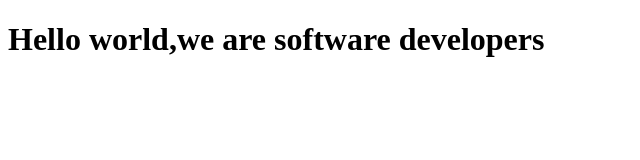
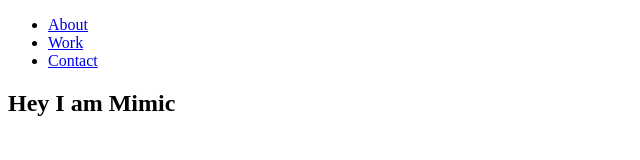
Before and after one commit to AbeeraTahir/Abeera-Ebuka, a plain HTML site: page index.html in a window 1280 px wide. Shown: the whole page, without its empty margins (0-640 px from the left). Drawn offline with Linux system fonts and the light colour scheme.

Commit message:
HTML till step 7

```diff
--- a/index.html
+++ b/index.html
@@ -8,7 +8,19 @@
 
   <body>
     <script src="https://cdn.freecodecamp.org/testable-projects-fcc/v1/bundle.js"></script>
-    <h1>Hello world,we are software developers</h1>
+    <nav id="navbar">
+      <ul>
+        <li><a href="#projects">About</a></li>
+        <li><a href="#projects">Work</a></li>
+        <li><a href="#projects">Contact</a></li>
+      </ul>
+    </nav>
+    <section id="welcome-section">
+      <h1>Hey I am Mimic</h1>
+    </section>
+    <section id="projects">
+      <a href="#"><div class="project-tile"></div></a>
+    </section>
     <!--
 
     Hello Camper!
```
